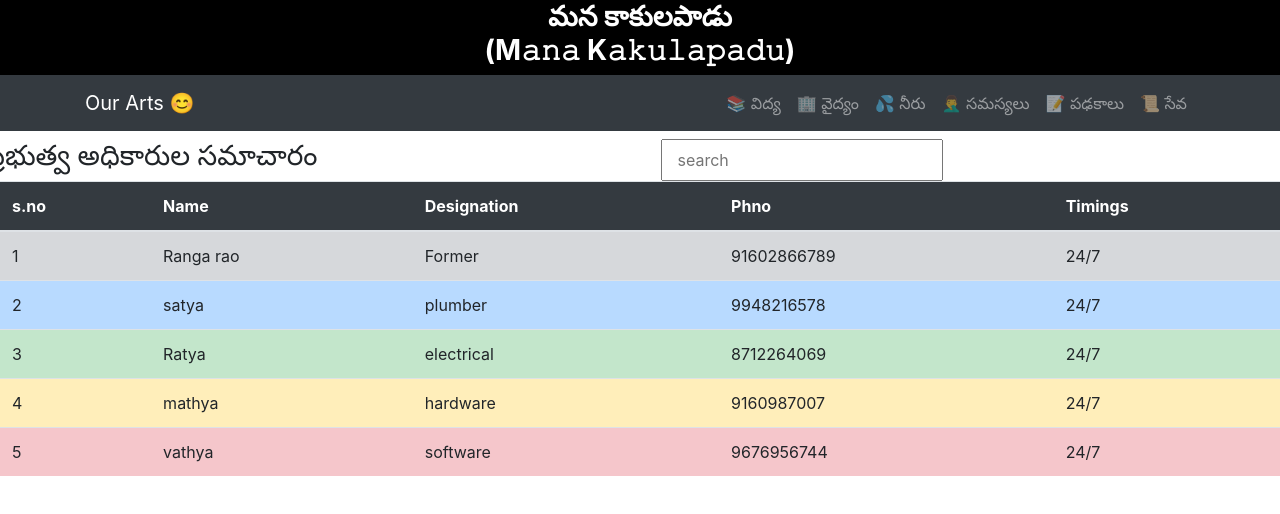
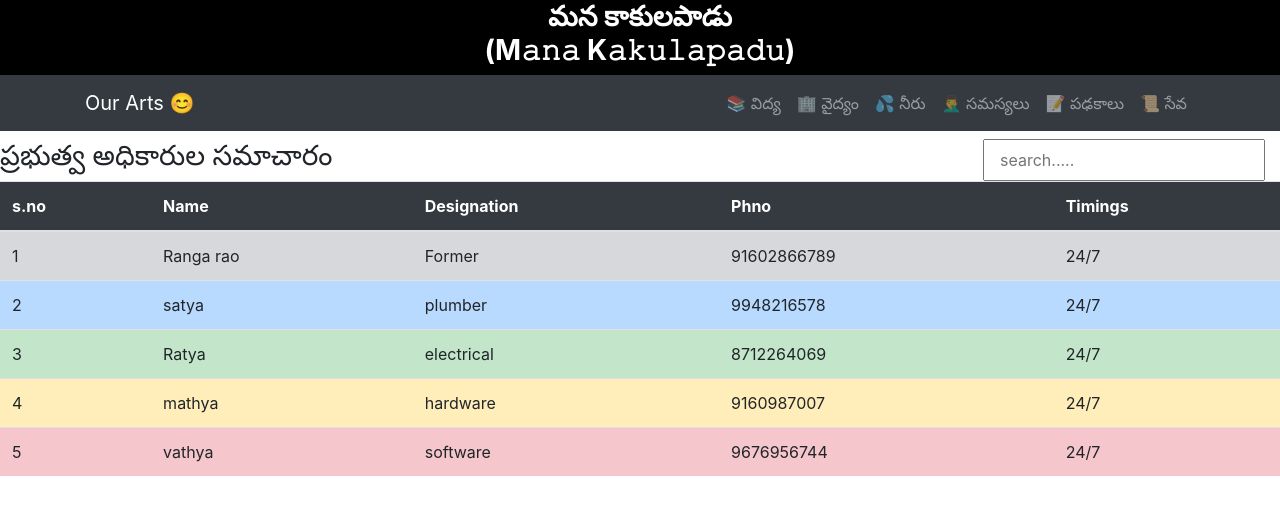
Before and after one commit to Deepak-thota007/manam, a React (Create React App) app: page /manam/seva in a window 1280 px wide. Shown: the top 514 px of the page. Built offline with nearby package versions, Linux system fonts and the light colour scheme.

Commit message:
search option updated

```diff
--- a/src/components/Seva.jsx
+++ b/src/components/Seva.jsx
@@ -16,11 +16,11 @@ function Seva() {
   return (
     <div >
       <div className='row mt-2'>
-        <h3>ప్రభుత్వ అధికారుల సమాచారం</h3>
+        <h3 className='col col-lg-6 col-md-6'>ప్రభుత్వ అధికారుల సమాచారం</h3>
         <div className=' col col-lg-6 col-md-6  row justify-content-end'>
           <input
             type='text'
-            placeholder='search'
+            placeholder='search.....'
             className='col-auto'
             value={query}
             onChange={handleInputChange}
```
